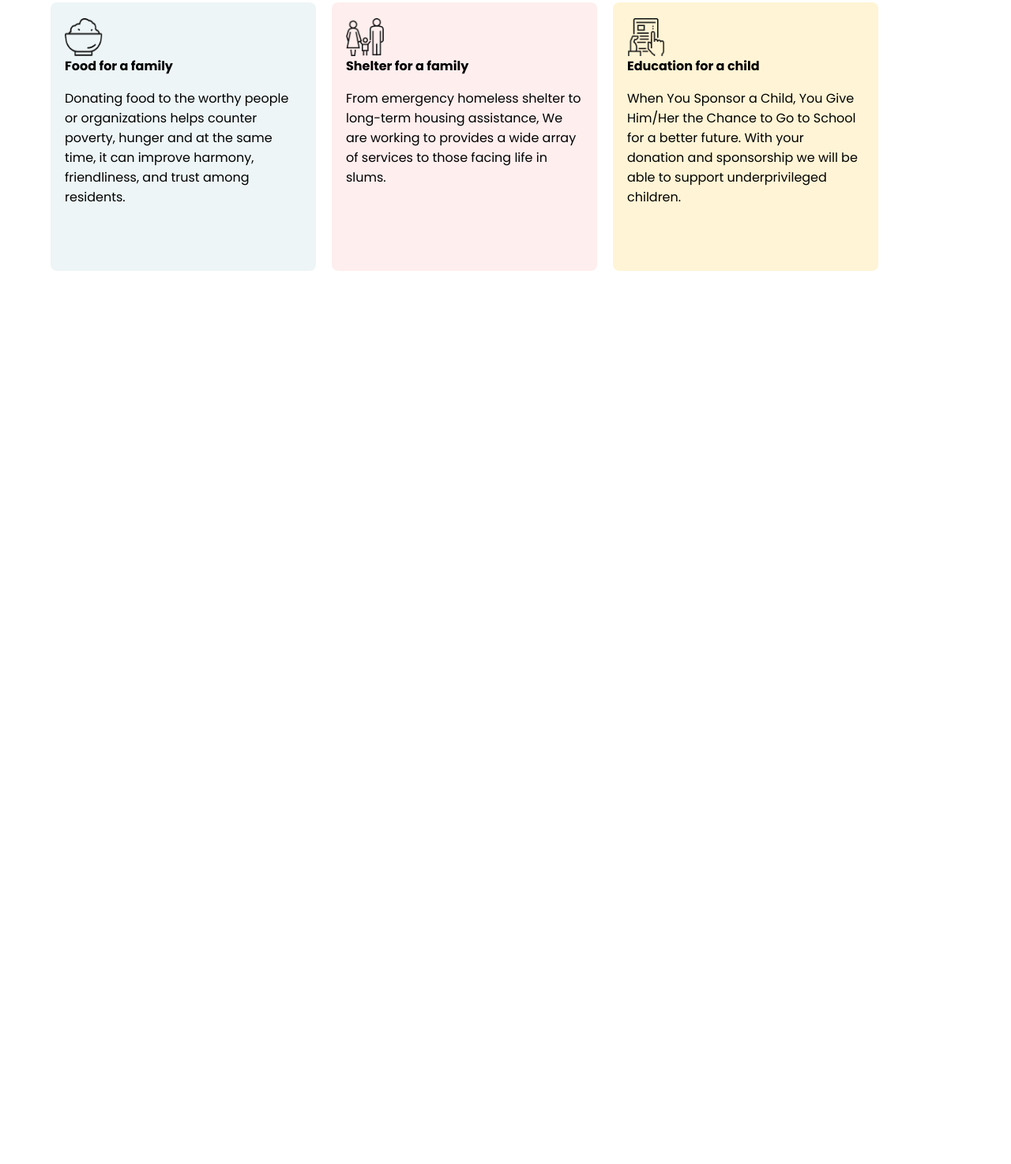
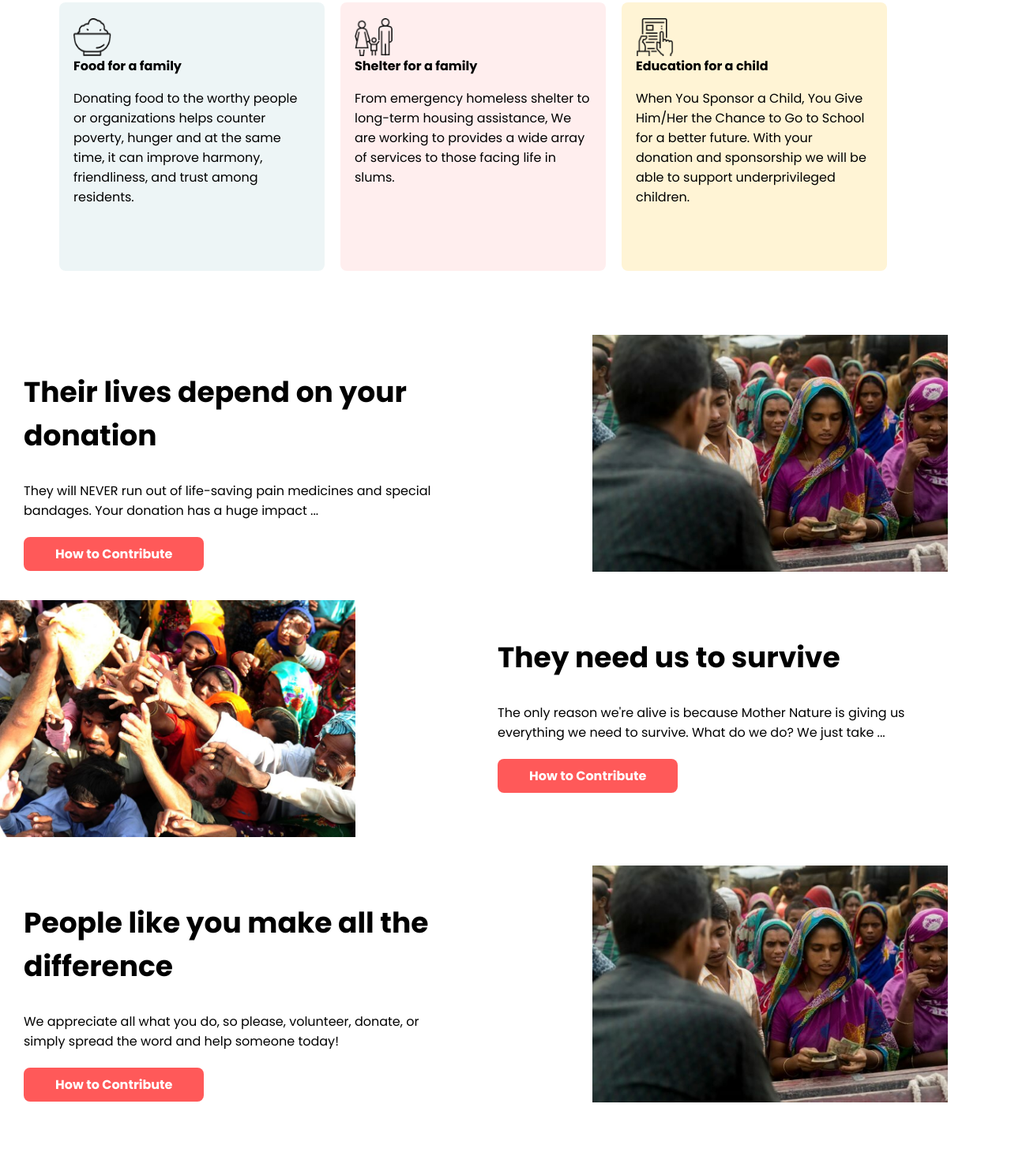
Before and after one commit to kavedweller/CWD-b6-Submission-1, a plain HTML site: page index.html in a window 1280 px wide. Shown: the part 1394-2868 px from the top of the page at 79% size. Before the commit the page ends 1743 px from the top, so only its background shows below. Drawn offline with Linux system fonts and the light colour scheme.

Commit message:
articles done

```diff
--- a/index.html
+++ b/index.html
@@ -13,7 +13,6 @@
 </head>
 
 <body>
-    <div>
     <!-- text-on-top container -->
     <div class="top-container">
         <div class="top-texts-container">
@@ -106,9 +105,71 @@
         </div>
     </div>
 
+    <!-- Articles -->
+    <div class="article-container">
+        <div class="half-width">
+            <div>
+                <div class="article-text">
+                    <h2>Their lives depend on your donation </h2>
+                    They will NEVER run out of life-saving pain medicines and special bandages. Your donation has a huge
+                    impact ...
+                </div>
+                <div>
+                    <a class="link-button" target="_blank" href="https://google.com">How to Contribute</a>
+                </div>
+            </div>
+        </div>
+        <div>
+            <img class="article-image" src="./images/donation1.jpg">
+        </div>
+    </div>
+    <div>
+        <br>
+        <br>
 
     </div>
 
+    <div class="article-container">
+        <div>
+            <img class="article-image" src="./images/donation0.jpg">
+        </div>
+        <div class="half-width">
+            <div>
+                <div class="article-text">
+                    <h2>They need us to survive</h2>
+                    The only reason we're alive is because Mother Nature is giving us everything we need to survive.
+                    What do we do? We just
+                    take ...
+                </div>
+                <div>
+                    <a class="link-button" target="_blank" href="https://google.com">How to Contribute</a>
+                </div>
+            </div>
+        </div>
+
+    </div>
+    <div>
+        <br>
+        <br>
+
+    </div>
+    <div class="article-container">
+        <div class="half-width">
+            <div>
+                <div class="article-text">
+                    <h2>People like you make all the difference</h2>
+                    We appreciate all what you do, so please, volunteer, donate, or simply spread the word and help
+                    someone today!
+                </div>
+                <div>
+                    <a class="link-button" target="_blank" href="https://google.com">How to Contribute</a>
+                </div>
+            </div>
+        </div>
+        <div>
+            <img class="article-image" src="./images/donation1.jpg">
+        </div>
+    </div>
 </body>
 
 </html>
--- a/style.css
+++ b/style.css
@@ -1,5 +1,9 @@
 body {
     margin: 0;
+}
+
+h2 {
+    font-size: 36px;
 }
 
 .top-container {
@@ -151,7 +155,7 @@ input[type=number] {
     align-items: center;
     display: flex;
     height: 352px;
-    margin-left: 5%;
+    padding-left: 75px;
     margin-top: 50px;
     min-width: 1128px;
 }
@@ -207,3 +211,51 @@ input[type=number] {
     font-size: 16px;
     font-weight: 400;
 }
+
+/* Article container */
+.half-width {
+    width: 50%;
+}
+
+.article-container {
+    height: 300px;
+    width: 1200px;
+
+    display: flex;
+    justify-content: space-between
+}
+
+.article-box {
+    padding-left: 5%;
+    padding-top: 5%;
+}
+
+
+.link-button {
+    background-color: rgb(255, 89, 89);
+    padding: 10px 40px;
+    font-family: 'Poppins', sans-serif;
+    color: white;
+    font-weight: 700;
+    border-radius: 8px;
+    text-decoration: none;
+    cursor: pointer;
+    margin-left: 5%;
+}
+
+.article-image {
+    margin-left: auto;
+    padding: 0%;
+    margin-top: -%;
+    height: 450px;
+    width: 450px;
+    object-fit: contain;
+}
+
+.article-text {
+    margin-top: 10%;
+    padding: 5% 5%;
+    font-family: 'Poppins', sans-serif;
+    font-weight: 400;
+    font-size: 16px;
+}
```
Also changed, not shown: images/donation0.jpg (added), images/donation1.jpg (added). Lines whose indentation alone changed are shown as unchanged.
